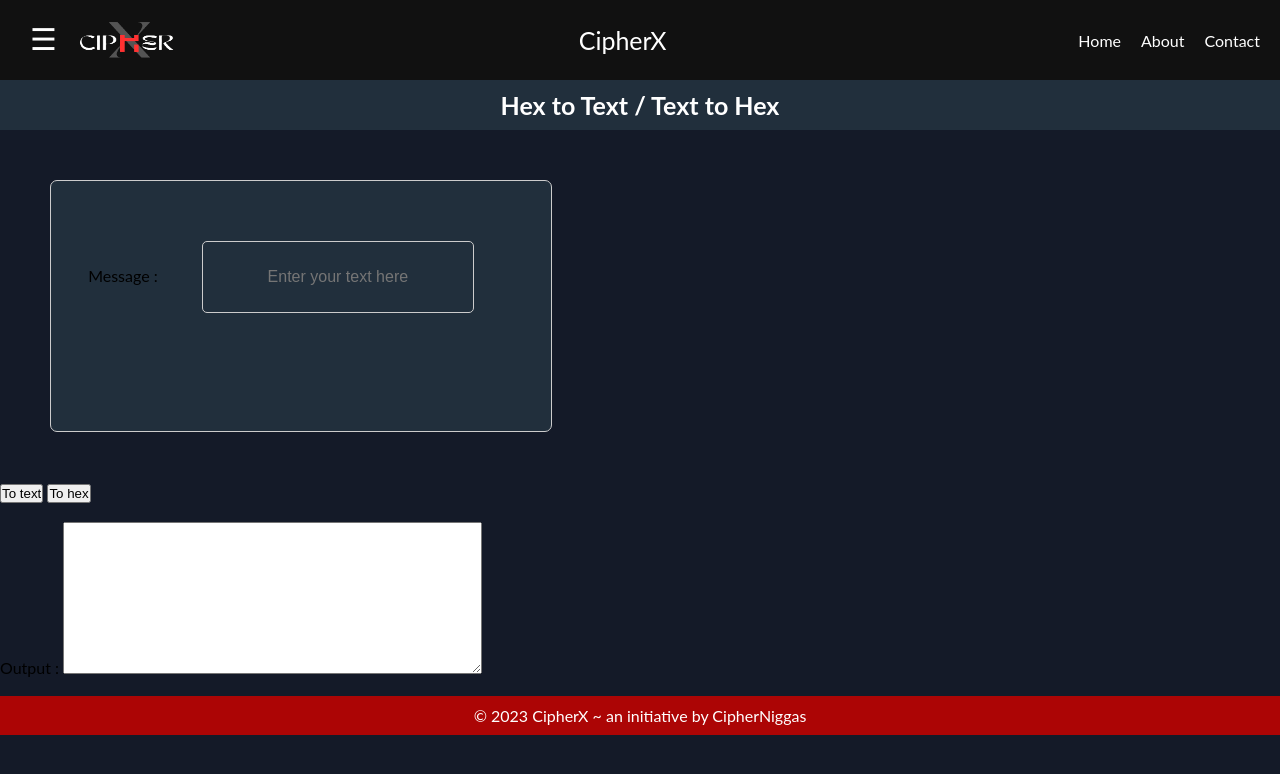
After one commit to Darry1968/cipherx, a Flask app: page /Hex in a window 1280 px wide. The commit adds this page. Shown: the top 774 px of the page. Run offline with Flask 3, Linux system fonts and the light colour scheme.

Commit message:
Hex added

```diff
--- a/app.py
+++ b/app.py
@@ -216,6 +216,21 @@ def MD5():
     else:
         return render_template('md5.html')
 
+@app.route('/Hex',methods=['GET','POST'])
+def Hex():
+    if request.method == "POST":
+        text = request.form["text"]
+        if 'To text' in request.form:
+            output = obj.hex_to_text(text)
+        elif 'To hex' in request.form:
+            output = obj.text_to_hex(text)
+        else:
+            output = "Invalid request"
+
+        return render_template('hex.html',output=output)
+    else:
+        return render_template('hex.html')
+
 @app.route('/about',methods=['GET'])
 def about():
     return render_template('about.html')
@@ -225,4 +240,4 @@ def contact():
     return render_template('contact.html')
 
 if __name__ == '__main__':
-    app.run(debug=False,port=8080,host='0.0.0.0')
+    app.run(debug=True,port=8080,host='0.0.0.0')
--- a/templates/base.html
+++ b/templates/base.html
@@ -159,6 +159,7 @@
         <a href="{{ url_for('Shift') }}">Shift</a>
         <a href="{{ url_for('AES') }}">AES</a>
         <a href="{{ url_for('DES') }}">DES</a>
+        <a href="{{ url_for('Hex') }}">Hex</a>
         <a href="{{ url_for('chacha') }}">ChaCha</a>
     </div>
 
--- /dev/null
+++ b/templates/hex.html
@@ -0,0 +1,61 @@
+{% extends 'base.html' %}
+{% block body %}
+<h2>Hex to Text / Text to Hex</h2>
+<style>
+    h2 {
+        font-size: 25px;
+        text-align: center;
+        color: white;
+        background-color: #212F3C;
+        padding-top: 10px;
+        padding-bottom: 10px;
+    }
+
+    .container1 {
+
+        width: 500px;
+        height: 200px;
+        border-radius: 7px;
+        margin: 50px;
+        align-items: center;
+        text-align: center;
+        padding-top: 50px;
+        border: 1px solid #ccc;
+        background-color: #212F3C;
+    }
+
+    .textbox {
+        width: 250px;
+        height: 50px;
+        padding: 10px;
+        font-size: 16px;
+        flex-direction: column;
+        text-align: center;
+        resize: none;
+        margin-left: 40px;
+        margin-right: 40px;
+        margin-bottom: 20px;
+        margin-top: 10px;
+        border-radius: 5px;
+        border: 1px solid #ccc;
+        background-color: #212F3C;
+    }
+</style>
+<form action="/Hex" method="post">
+    <div class="mb-3">
+        <div class="container1">
+            <label for="exampleFormControlInput1" class="form-label">Message :</label>
+            <input type="text" class="textbox" id="exampleFormControlInput1" name="text"
+                placeholder="Enter your text here">
+            <br><br>
+        </div>
+    </div>
+    <input type="submit" class="btn btn-primary mb-3" name="To text" value="To text">
+    <input type="submit" class="btn btn-primary mb-3" name="To hex" value="To hex">
+</form>
+<br>
+<label for="exampleFormControlOutput1" class="form-label">Output :</label>
+<textarea id="textbox" name="textbox" rows="10" cols="50" spellcheck="false">{% if output is defined %}{{output}}{% endif %}
+ </textarea>
+
+{% endblock body %}
```
Also changed, not shown: Ciphers/Allciphers.py (+20 -0 lines).
